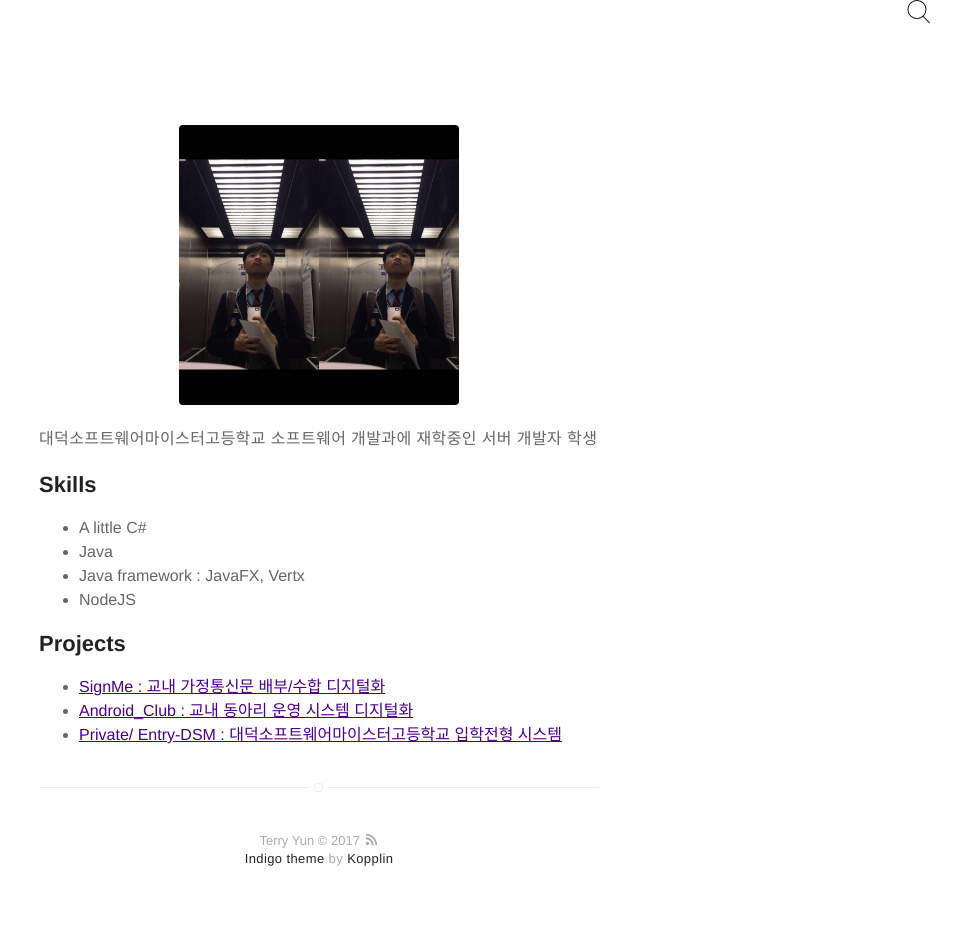
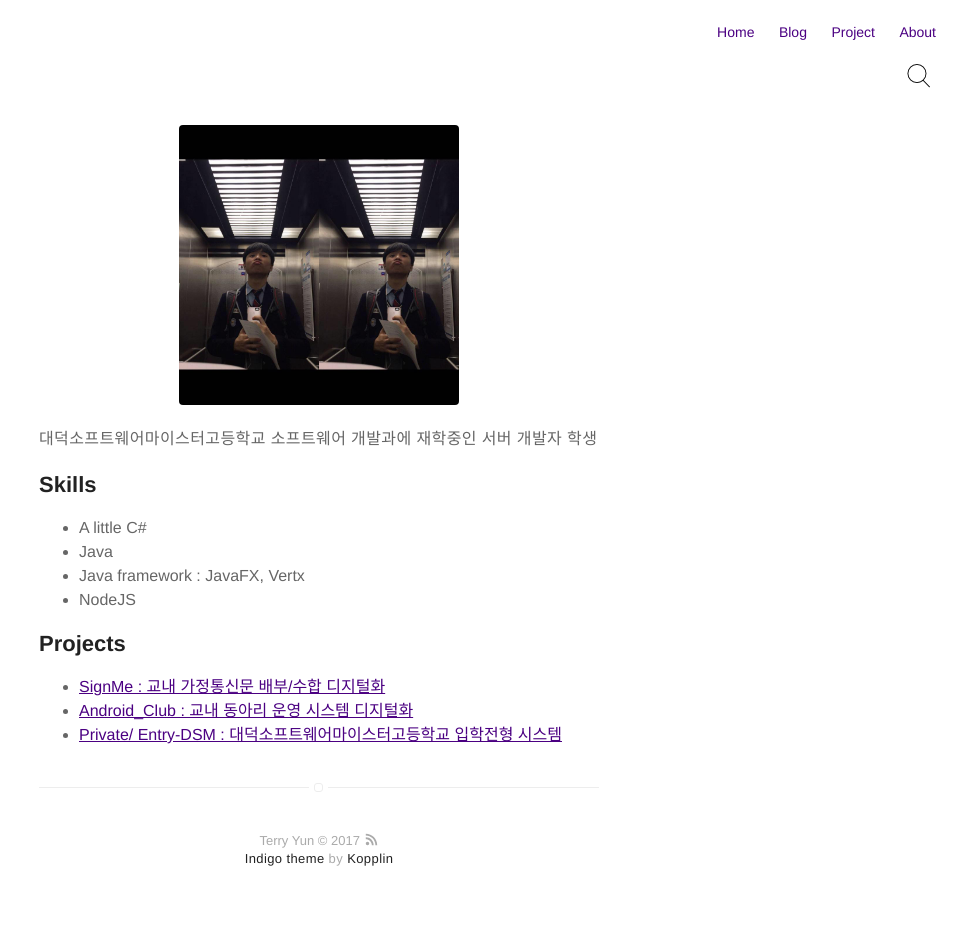
Before and after one commit to CHANMYUNG/nooheat.github.io, a Jekyll site: the page built from about.md, in a window 1280 px wide. Shown: the whole page, without its empty margins (321-1280 px from the left). Built offline with Jekyll 4.4.1, drawn with Linux system fonts in a browser that asks for light colours.

Commit message:
profile update

```diff
--- a/_includes/nav.html
+++ b/_includes/nav.html
@@ -9,25 +9,7 @@
             </li>
         {% endif %}
 
-        {% if page.title == "Blog" %}
-            <li class="item">
-                <a class="link" href="{{ site.url }}/">Home</a>
-                <a class="link" href="{{ site.url }}/projects">Project</a>
-                <a class="link" href="{{ site.url }}/about">About</a>
-            </li>
-            <br>
-        {% endif %}
-
-        {% if page.title == "Projects" %}
-            <li class="item">
-                <a class="link" href="{{ site.url }}/">Home</a>
-                <a class="link" href="{{ site.url }}/blog">Blog</a>
-                <a class="link" href="{{ site.url }}/about">About</a>
-            </li>
-            <br>
-        {% endif %}
-
-        {% if page.title == "Post" %}
+        {% if page.title != "Home" %}
             <li class="item">
                 <a class="link" href="{{ site.url }}/">Home</a>
                 <a class="link" href="{{ site.url }}/blog">Blog</a>
@@ -35,12 +17,8 @@
                 <a class="link" href="{{ site.url }}/about">About</a>
             </li>
             <br>
-        {% endif %}
-
-        {% if page.title != "Home" %}
             <a href="/search/"><img src="/assets/images/icon/search.png" style="float:right;margin-right:15px;width:24px;height:auto" /></a>
         {% endif %}
 
-
     </ul>
 </nav>
```
